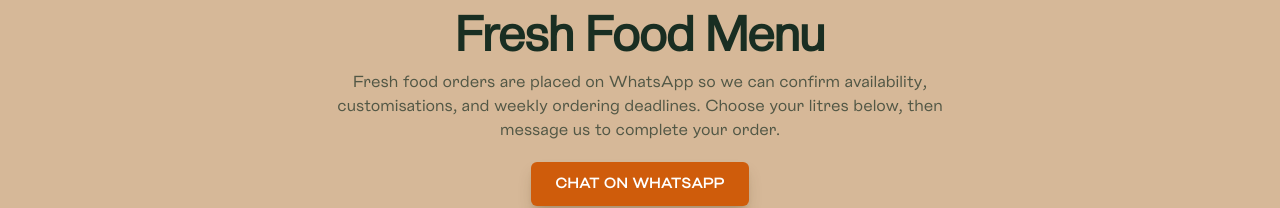
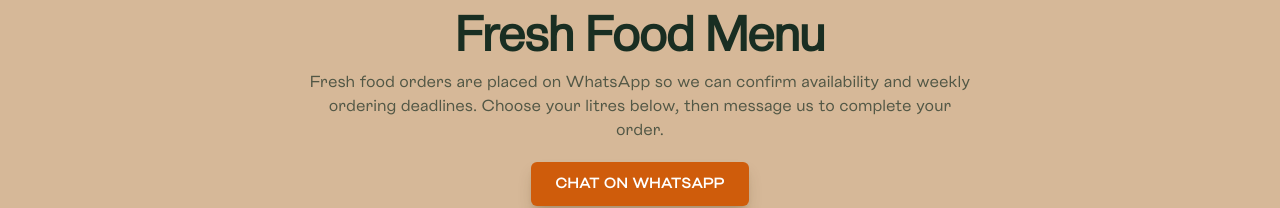
Before and after one commit to codeOT/Dotch-Flavour-Foods, a Next.js app: page /fresh-menu in a window 1280 px wide. Shown: the part 162-370 px from the top of the page. Built offline with nearby package versions, Linux system fonts and the light colour scheme; no server answers.

Commit message:
freshfood

```diff
--- a/src/components/pages/FreshMenuContent.tsx
+++ b/src/components/pages/FreshMenuContent.tsx
@@ -80,7 +80,7 @@
               Fresh Food Menu
             </h1>
             <p className="mx-auto max-w-2xl text-sm text-title/70 sm:text-base">
-              Fresh food orders are placed on WhatsApp so we can confirm availability, customisations,
+              Fresh food orders are placed on WhatsApp so we can confirm availability
               and weekly ordering deadlines. Choose your litres below, then message us to complete
               your order.
             </p>
```
